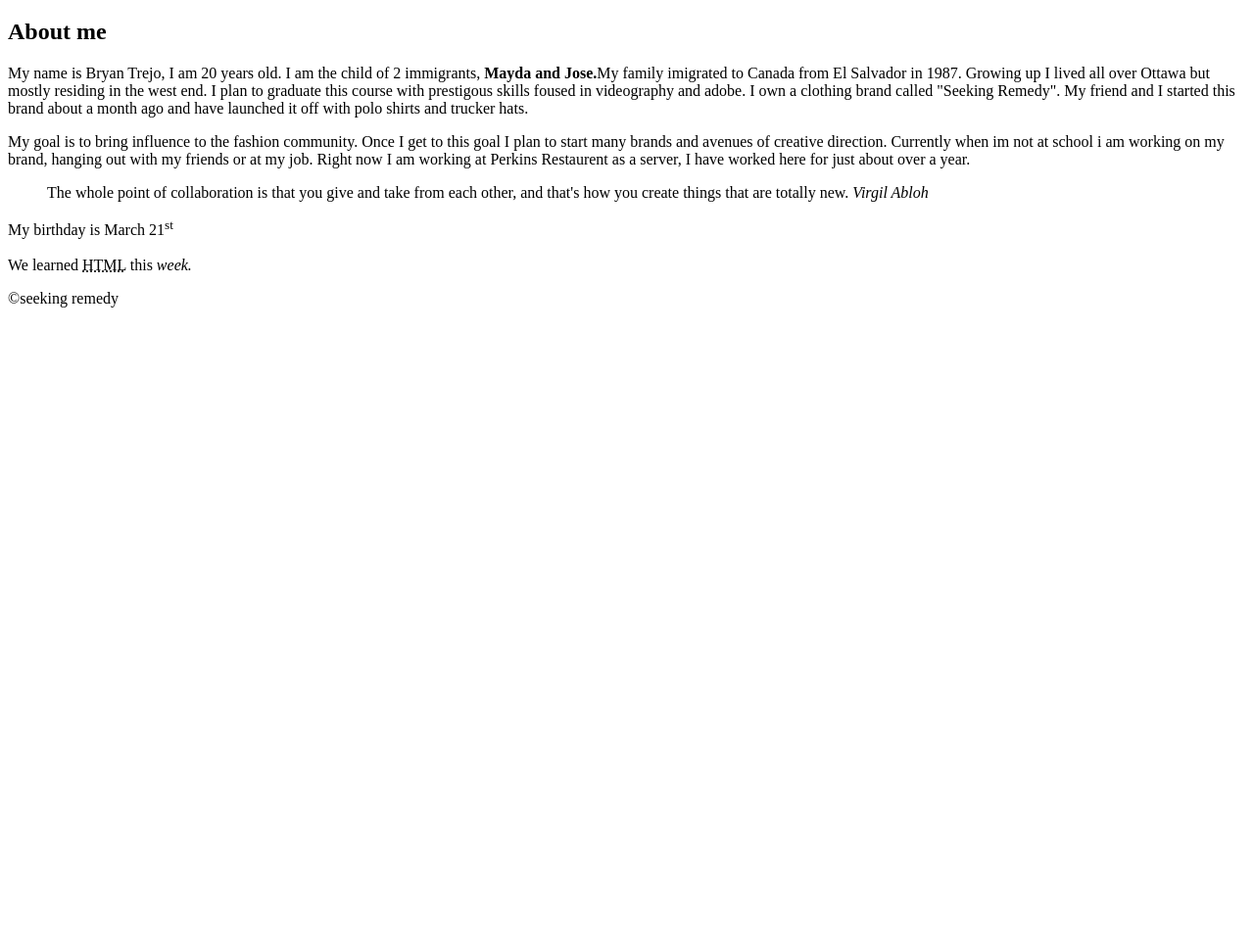
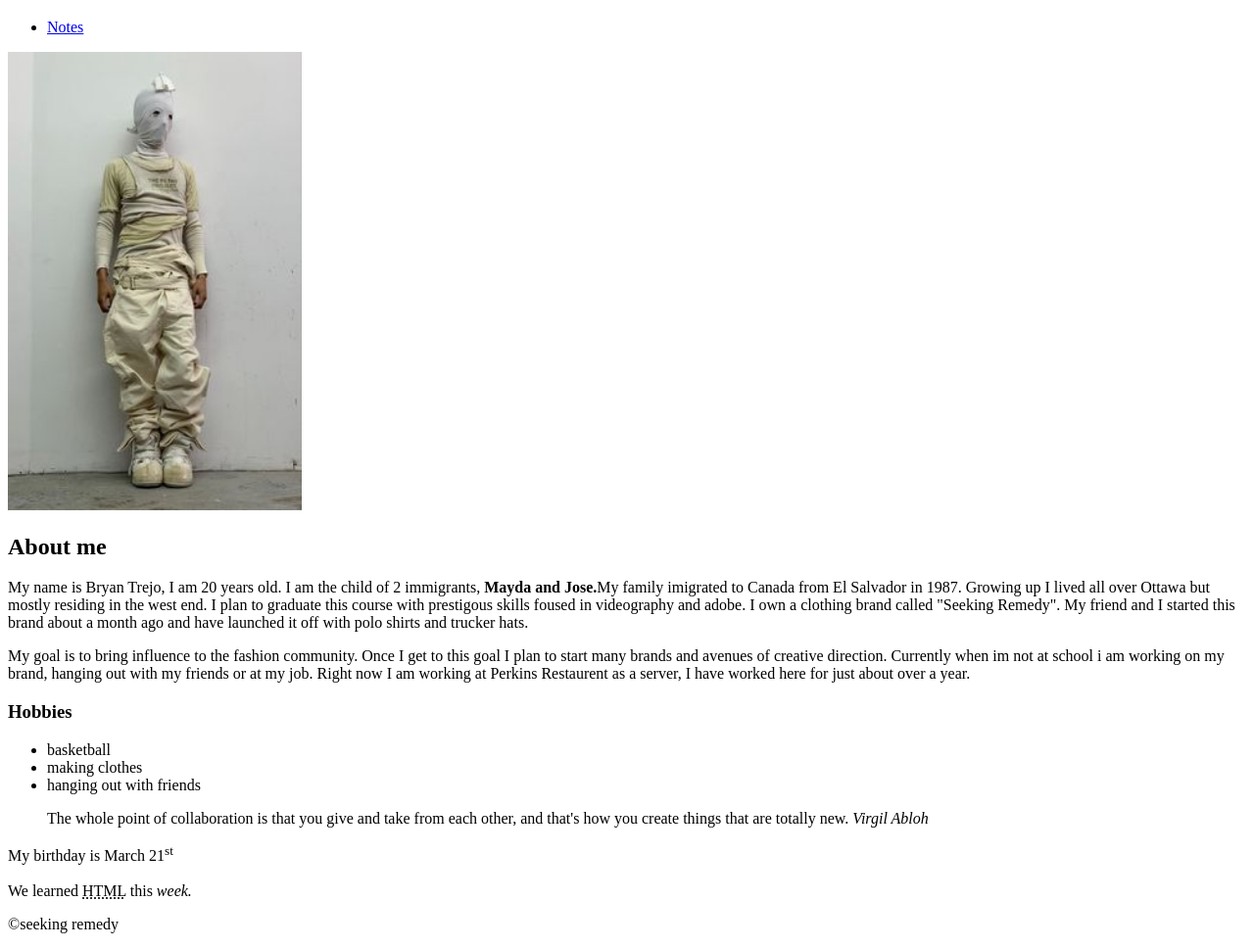
Before and after one commit to trej0011/trej0011.github.io, a plain HTML site: page html_assignment/index.html in a window 1280 px wide. Shown: the part 61-1030 px from the top of the page at 98% size. Before the commit the page ends 800 px from the top, so only its background shows below. Drawn offline with Linux system fonts and the light colour scheme.

Commit message:
simple html

```diff
--- a/html_assignment/index.html
+++ b/html_assignment/index.html
@@ -8,7 +8,16 @@
 <body>
     <header>
         <h1>Bryan Trejo</h1>
+        <nav>
+            <ul>
+           <li>
+           <a href="notes.html">Notes</a>
+           </li>
+            </ul>
+              </nav>
     </header>
+    <main>
+    <img src="images/images.jpg" alt="photo" width="300">
     <article>
         <h2>About me</h2>
         <p>My name is Bryan Trejo, I am 20 years old. I am the child of 2 immigrants,<strong> Mayda and Jose.</strong>My family imigrated to Canada from
@@ -16,6 +25,22 @@
     I own a clothing brand called "Seeking Remedy". My friend and I started this brand about a month ago and have launched it off with polo shirts and trucker hats. </p>
     <p>My goal is to bring influence to the fashion community. Once I get to this goal I plan to start many brands and avenues of creative direction. Currently when im not at school
         i am working on my brand, hanging out with my friends or at my job. Right now I am working at Perkins Restaurent as a server, I have worked here for just about over a year.  </p>
+        <h3>
+         Hobbies
+         </h3>
+         <ul>
+         <li>
+            basketball
+         </li>
+         <li>
+            making clothes
+         </li>
+         <li>
+            hanging out with friends
+         </li>
+         </ul>
+
+
         <blockquote cite="https://www.brainyquote.com/quotes/virgil_abloh_956994">
         The whole point of collaboration is that you give and take from each other, and that's how you create things that are totally new.
         <cite>Virgil Abloh</cite>
@@ -26,8 +51,10 @@
         We learned <abbr title="Hyper Text Markup Language">HTML</abbr> this <em>week.</em>
         </p>
     </article>
-    <footr>
+    </main>
+    <footer>
         <p>&copy;seeking remedy </p>
-    </footr>
+    </footer>
+
 </body>
 </html>
```
Also changed, not shown: html_assignment/notes.html (added, +53 -0 lines), html_assignment/images/images.jpg (added).
